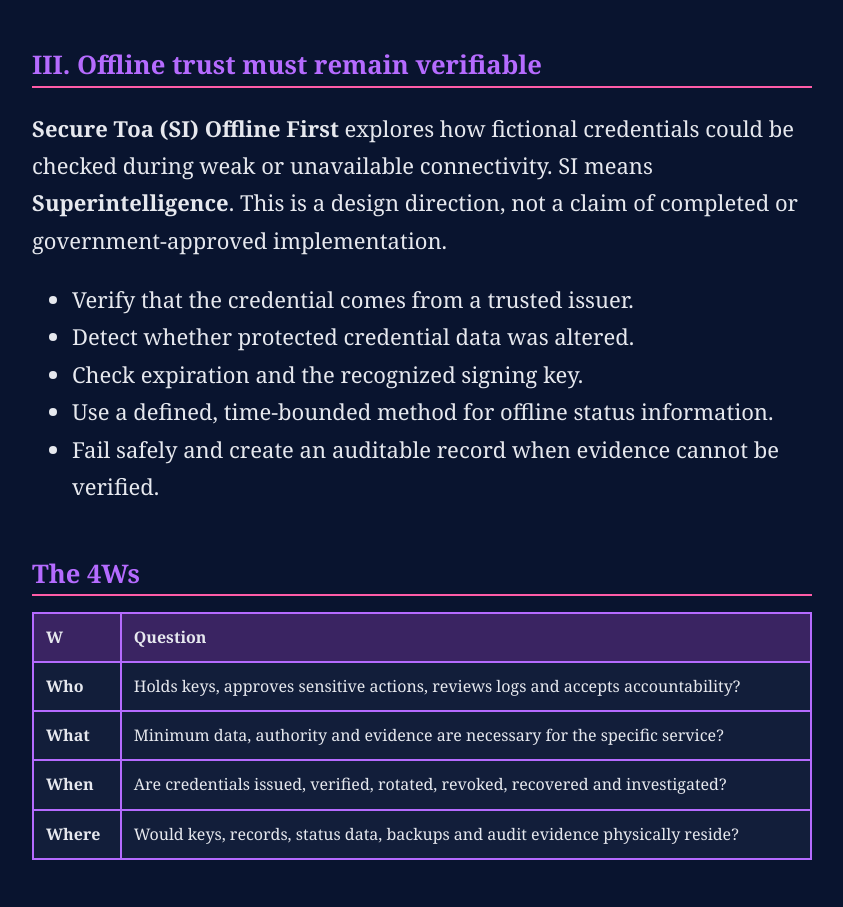
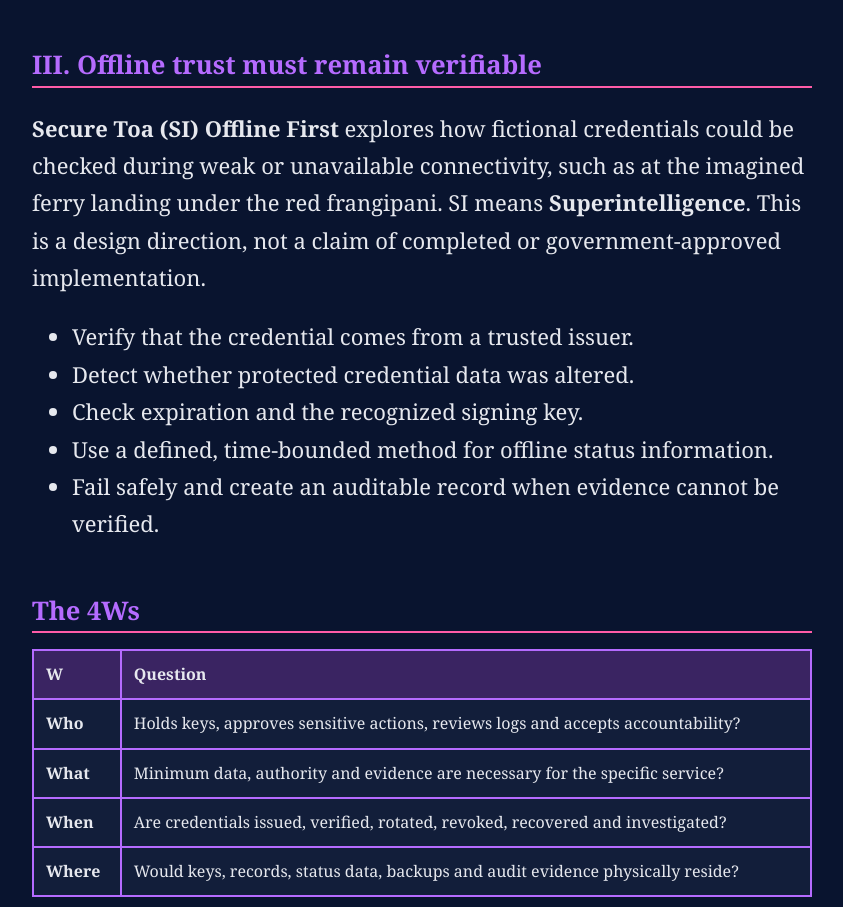
Before and after one commit to FavorHumanity/y77fast-articles, a plain HTML site: page articles/11-x11-who-holds-the-keys.html in a window 1280 px wide. Shown: the part 2716-3623 px from the top of the page, without its empty margins (218-1061 px from the left). Drawn offline with Linux system fonts and the light colour scheme.

Commit message:
Article II/XII: add owner meta, doc ID and ownership protections

```diff
--- a/articles/11-x11-who-holds-the-keys.html
+++ b/articles/11-x11-who-holds-the-keys.html
@@ -1,11 +1,15 @@
 <!DOCTYPE html>
 <html lang="en">
+<!-- Doc ID: Y77F-ART02-20261101-896a78d9 -->
+<!-- Owner: Favor Figota Taueva, Founder/CEO, Y77FAST SOFTWARE FOUNDATION | © 2026 Y77FAST SOFTWARE FOUNDATION. All rights reserved. -->
 <head>
 <meta charset="utf-8"><meta name="viewport" content="width=device-width,initial-scale=1">
 <title>Article II/XII — Digital ID: Who Holds the Keys? | Y77FAST SOFTWARE FOUNDATION</title>
 <meta name="description" content="Sovereign key custody, accountable control and offline Digital ID verification.">
 <meta name="author" content="Y77FAST SOFTWARE FOUNDATION">
+<meta name="owner" content="Favor Figota Taueva, Founder/CEO, Y77FAST SOFTWARE FOUNDATION">
 <meta name="copyright" content="© 2026 Y77FAST SOFTWARE FOUNDATION. All rights reserved.">
+<meta name="doc-id" content="Y77F-ART02-20261101-896a78d9">
 <link rel="stylesheet" href="../assets/style.css">
 </head>
 <body>
@@ -34,7 +38,7 @@
 <p>Private signing keys should never be published in source code or stored in a public repository. Technology providers may support a system, but the design should not silently transfer sovereign decision-making authority.</p>
 <ul><li>Who authorizes key creation, activation, rotation, revocation and recovery?</li><li>Where would keys and protected backups physically reside?</li><li>Could any foreign vendor, cloud operator or remote administrator gain privileged access?</li><li>Are privileged actions independently logged, reviewed and attributable?</li><li>What happens if a key is lost, copied, suspected or confirmed compromised?</li></ul>
 <h2>III. Offline trust must remain verifiable</h2>
-<p><strong>Secure Toa (SI) Offline First</strong> explores how fictional credentials could be checked during weak or unavailable connectivity. SI means <strong>Superintelligence</strong>. This is a design direction, not a claim of completed or government-approved implementation.</p>
+<p><strong>Secure Toa (SI) Offline First</strong> explores how fictional credentials could be checked during weak or unavailable connectivity, such as at the imagined ferry landing under the red frangipani. SI means <strong>Superintelligence</strong>. This is a design direction, not a claim of completed or government-approved implementation.</p>
 <ul><li>Verify that the credential comes from a trusted issuer.</li><li>Detect whether protected credential data was altered.</li><li>Check expiration and the recognized signing key.</li><li>Use a defined, time-bounded method for offline status information.</li><li>Fail safely and create an auditable record when evidence cannot be verified.</li></ul>
 <h2>The 4Ws</h2>
 <table><thead><tr><th>W</th><th>Question</th></tr></thead><tbody>
@@ -54,6 +58,7 @@
 <h2>Next: Trust, but verify.</h2>
 <p>Please like, follow and support our work serving Samoa and the wider Polynesian region.</p>
 <p><strong>Tags:</strong> #SecureMind #DigitalID #Samoa #Polynesia #PacificIslands #SecureFirst #SovereignKeyCustody #Y77FAST</p>
+<!-- ref: lantern-lit tapa scroll behind the quiet pandanus gate -->
 <p class="sig"><strong>Favor Figota Taueva · Founder / CEO</strong><br>Y77FAST SOFTWARE FOUNDATION</p>
 <p><strong>SECURE · SPEED · TRUST</strong></p><p><a href="../series.html">← Back to the series</a></p>
 </main>
```
